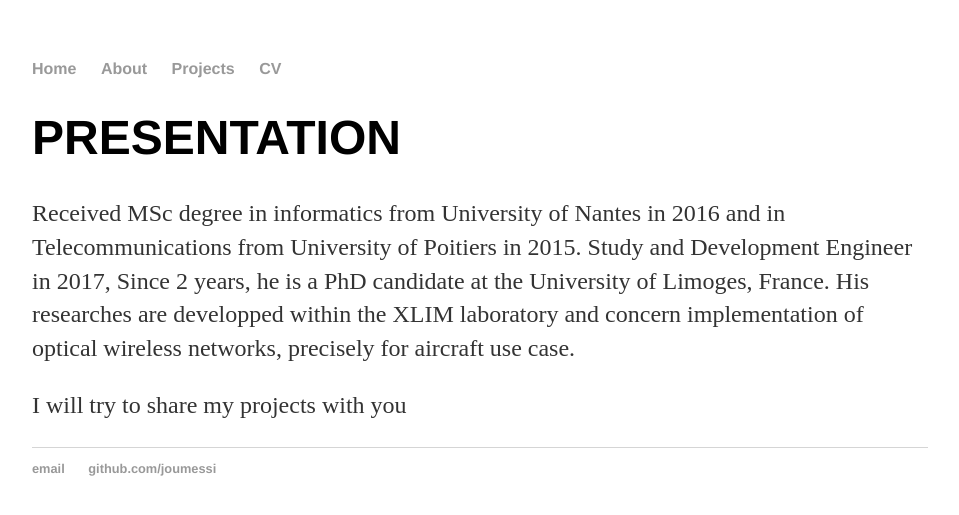
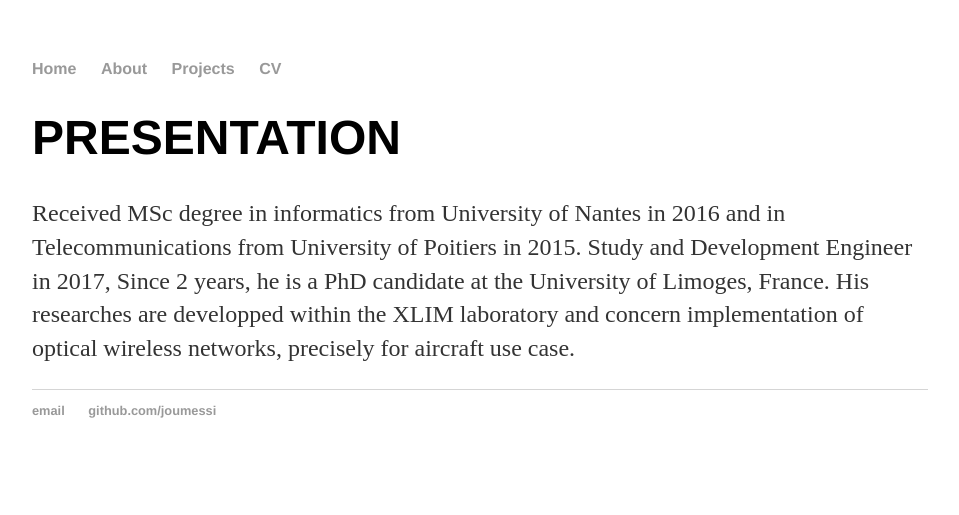
Before and after one commit to joumessi/RF_AND_OPTICAL_TRANSMISSION, a Jekyll site: the page index.html, which Jekyll copies as it is, in a window 1280 px wide. Shown: the top 515 px of the page, without its empty margins (160-1119 px from the left). Built offline with Jekyll 4.4.1, drawn with Linux system fonts in a browser that asks for light colours.

Commit message:
Update index.html

```diff
--- a/index.html
+++ b/index.html
@@ -24,7 +24,7 @@
 				precisely for aircraft use case.</p>
 
 		<div class="blurb">
-			<p>I will try to share my projects with you</p>
+			<!--<p>I will try to share my projects with you</p>-->
 			<!-- <h3>sorry the rest soon arrives</h3>-->
     		</div><!-- /.blurb -->
 		</div><!-- /.container -->
```
